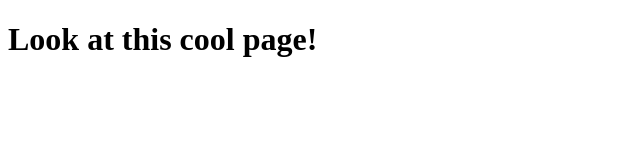
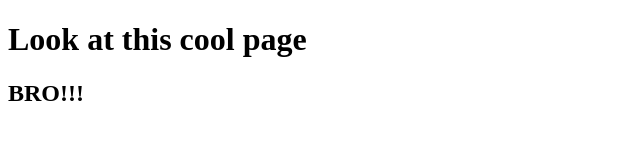
Before and after one commit to Riley-Hoffman/first-netflify, a plain HTML site: page index.html in a window 1280 px wide. Shown: the whole page, without its empty margins (0-640 px from the left). Drawn offline with Linux system fonts and the light colour scheme.

Commit message:
added h2

```diff
--- a/index.html
+++ b/index.html
@@ -7,6 +7,7 @@
     <title>My First site</title>
 </head>
 <body>
-    <h1>Look at this cool page!</h1>
+    <h1>Look at this cool page</h1>
+    <h2>BRO!!!</h2>
 </body>
 </html>
```
